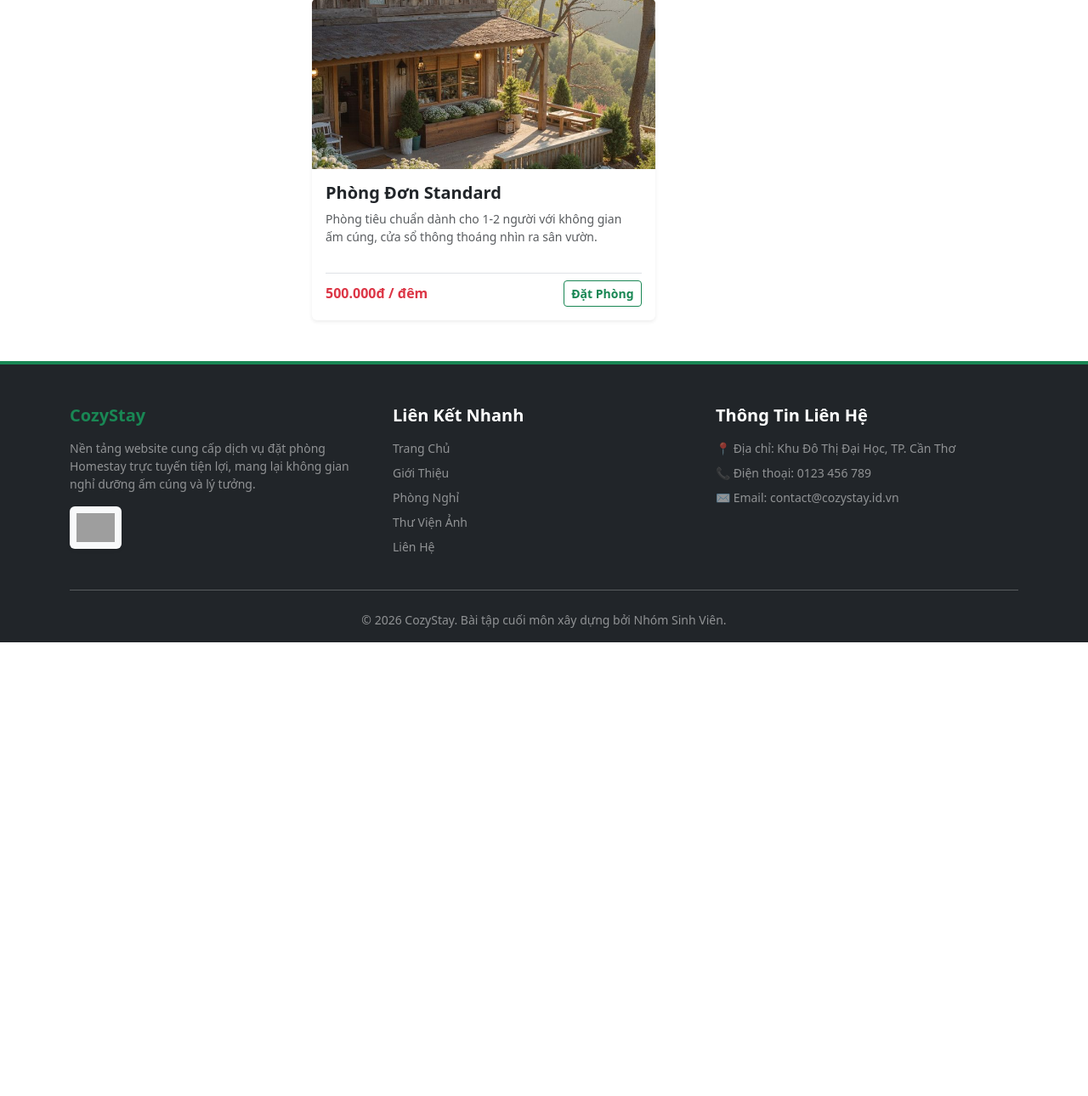
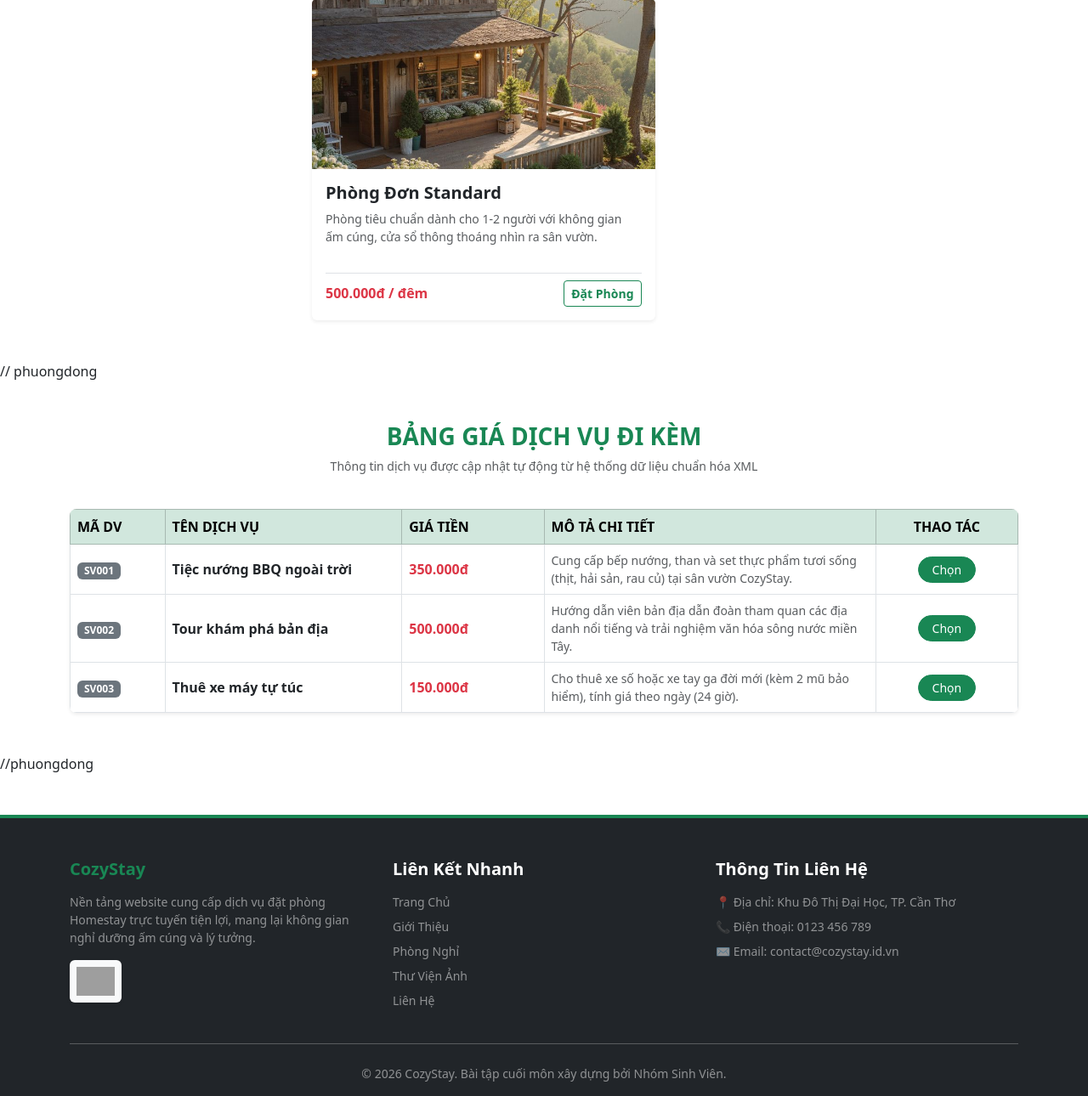
Before and after one commit to odeka1/HomeStay-Hoc-phan-cong-nghe-web, a PHP site: page /pages/rooms.php in a window 1280 px wide. Shown: the part 699-1989 px from the top of the page at 85% size. Before the commit the page ends 1455 px from the top, so only its background shows below. Run offline with PHP 8.4, Linux system fonts and the light colour scheme; data comes from the database, SQL or seed files in the repository; grey boxes are pictures that could not be loaded.

Commit message:
24/6/2026

```diff
--- a/public_html/assets/js/main.js
+++ b/public_html/assets/js/main.js
@@ -2,61 +2,318 @@ document.addEventListener("DOMContentLoaded", function () {
     // 1. Khởi tạo đối tượng XMLHttpRequest
     var xhr = new XMLHttpRequest();
 
-    // 2. Tự động kiểm tra đường dẫn để chạy được ở cả trang chủ lẫn các trang con trong pages/
+    // 2. Xác định đường dẫn động đến file services.xml dựa theo trang hiện tại
     var currentPath = window.location.pathname;
-    var xmlUrl = "public_html/components/services.xml"; // Đường dẫn nếu đang đứng ở trang chủ index.php
+    var xmlUrl = "components/services.xml"; // Trang chủ index.php
 
     if (currentPath.includes("/pages/")) {
-        xmlUrl = "../components/services.xml"; // Đường dẫn nếu đang đứng ở trong thư mục pages/
+        xmlUrl = "../components/services.xml"; // Các trang trong thư mục pages/ (ví dụ rooms.php)
     }
 
-    // Cấu hình yêu cầu GET gọi file XML của bạn
     xhr.open("GET", xmlUrl, true);
 
-    // 3. Xử lý dữ liệu khi hệ thống đọc file XML thành công
+    // 3. Xử lý dữ liệu XML khi tải thành công
     xhr.onreadystatechange = function () {
         if (xhr.readyState === 4 && xhr.status === 200) {
             var xmlDoc = xhr.responseXML;
-            var services = xmlDoc.getElementsByTagName("service");
-            var htmlContent = '<div class="row">';
 
-            // Vòng lặp duyệt qua từng dịch vụ trong file XML của bạn
-            for (var i = 0; i < services.length; i++) {
-                var id = services[i].getAttribute("id"); // Lấy mã ID đã chuẩn hóa
-                var name = services[i].getElementsByTagName("name")[0].textContent;
-                var price = services[i].getElementsByTagName("price")[0].textContent;
-                var description = services[i].getElementsByTagName("description")[0].textContent;
+            // Tiếp cận phần tử gốc <services>
+            var root = xmlDoc.documentElement;
 
-                // Định dạng hiển thị tiền tệ VND (Ví dụ: 350000 thành 350.000đ)
-                var formattedPrice = new Intl.NumberFormat('vi-VN').format(price) + 'đ';
+            // Khởi tạo chuỗi HTML dạng Bảng (Table Bootstrap)
+            var tableContent = `
+                <div class="table-responsive shadow-sm rounded-3">
+                    <table class="table table-bordered table-hover align-middle mb-0 bg-white">
+                        <thead class="table-success text-uppercase">
+                            <tr>
+                                <th scope="col" style="width: 10%;">Mã DV</th>
+                                <th scope="col" style="width: 25%;">Tên Dịch Vụ</th>
+                                <th scope="col" style="width: 15%;">Giá Tiền</th>
+                                <th scope="col">Mô Tả Chi Tiết</th>
+                                <th scope="col" style="width: 15%;" class="text-center">Thao tác</th>
+                            </tr>
+                        </thead>
+                        <tbody>
+            `;
 
-                // Tạo cấu trúc card Bootstrap đẹp mắt, đồng bộ với CozyStay
-                htmlContent += `
-                    <div class="col-12 col-md-4 mb-4">
-                        <div class="card h-100 shadow-sm border-0" style="border-radius: 12px; overflow: hidden;">
-                            <div class="card-body bg-light">
-                                <span class="badge bg-success mb-2">Mã: ${id}</span>
-                                <h5 class="card-title fw-bold text-dark">${name}</h5>
-                                <p class="card-text text-muted small mb-0">${description}</p>
-                            </div>
-                            <div class="card-footer bg-white border-0 d-flex justify-content-between align-items-center pb-3">
-                                <span class="text-danger fw-bold fs-5">${formattedPrice}</span>
-                                <button class="btn btn-outline-success btn-sm px-3 rounded-pill">Đặt kèm</button>
-                            </div>
-                        </div>
-                    </div>
-                `;
+            // DÙNG XML DOM: Lấy phần tử con đầu tiên của <services> (đây là một thẻ <service>)
+            var serviceNode = root.firstChild;
+
+            // Duyệt qua tất cả các nút con bằng vòng lặp Node Sibling
+            while (serviceNode) {
+                // Kiểm tra chắc chắn nút đó là một ELEMENT_NODE (nodeType === 1, tránh đọc nhầm khoảng trắng/xuống dòng)
+                if (serviceNode.nodeType === 1) {
+
+                    // Lấy thuộc tính id từ thẻ <service>
+                    var id = serviceNode.getAttribute("id");
+                    var name = "", price = "", description = "";
+
+                    // Tiếp cận các node con bên trong <service> bằng cách đi từ đứa con đầu tiên (firstChild)
+                    var childNode = serviceNode.firstChild;
+
+                    while (childNode) {
+                        if (childNode.nodeType === 1) {
+                            // Dùng nodeName để phân loại dữ liệu
+                            if (childNode.nodeName === "name") {
+                                name = childNode.textContent;
+                            } else if (childNode.nodeName === "price") {
+                                price = childNode.textContent;
+                            } else if (childNode.nodeName === "description") {
+                                description = childNode.textContent;
+                            }
+                        }
+                        // Di chuyển sang nút con kế tiếp (thẻ anh em tiếp theo như từ <name> sang <price>)
+                        childNode = childNode.nextSibling;
+                    }
+
+                    // Định dạng giá tiền tệ VND
+                    var formattedPrice = new Intl.NumberFormat('vi-VN').format(price) + 'đ';
+
+                    // Cộng dồn từng dòng (tr) vào bảng dữ liệu
+                    tableContent += `
+                        <tr>
+                            <td><span class="badge bg-secondary px-2 py-1">${id}</span></td>
+                            <td class="fw-bold text-dark">${name}</td>
+                            <td class="text-danger fw-bold">${formattedPrice}</td>
+                            <td class="text-muted small">${description}</td>
+                            <td class="text-center">
+                                <button class="btn btn-success btn-sm rounded-pill px-3">Chọn</button>
+                            </td>
+                        </tr>
+                    `;
+                }
+                // DÙNG XML DOM: Di chuyển sang thẻ <service> kế tiếp trong danh sách
+                serviceNode = serviceNode.nextSibling;
             }
-            htmlContent += '</div>';
 
-            // 4. Đổ dữ liệu vào vùng chứa HTML trên trang web
-            var serviceContainer = document.getElementById("xml-services-container");
-            if (serviceContainer) {
-                serviceContainer.innerHTML = htmlContent;
+            tableContent += `
+                        </tbody>
+                    </table>
+                </div>
+            `;
+
+            // 4. Tìm vùng chứa trên giao diện web và đổ bảng dữ liệu vào không cần load lại trang
+            var serviceTableContainer = document.getElementById("xml-services-table-container");
+            if (serviceTableContainer) {
+                serviceTableContainer.innerHTML = tableContent;
             }
         }
     };
 
-    // Gửi yêu cầu đi
     xhr.send();
+
+    // ==========================================
+    // KHU VỰC KIỂM TRA DỮ LIỆU ĐẦU VÀO (VALIDATION FORM)
+    // ==========================================
+
+    // Hàm phụ hiển thị lỗi sử dụng class Bootstrap 5
+    function showError(input, message) {
+        input.classList.add("is-invalid");
+        input.classList.remove("is-valid");
+
+        let feedback = input.nextElementSibling;
+        // Nếu input nằm trong form-floating, hoặc phần tử tiếp theo không phải invalid-feedback
+        if (!feedback || !feedback.classList.contains("invalid-feedback")) {
+            feedback = document.createElement("div");
+            feedback.className = "invalid-feedback";
+            input.parentNode.insertBefore(feedback, input.nextSibling);
+        }
+        feedback.textContent = message;
+    }
+
+    // Hàm phụ xóa hiển thị lỗi
+    function clearError(input) {
+        input.classList.remove("is-invalid");
+        if (input.hasAttribute("required") && input.value.trim() !== "") {
+            input.classList.add("is-valid");
+        } else {
+            input.classList.remove("is-valid");
+        }
+
+        const feedback = input.nextElementSibling;
+        if (feedback && feedback.classList.contains("invalid-feedback")) {
+            feedback.remove();
+        }
+    }
+
+    // Cài đặt lắng nghe thay đổi của input để xóa lỗi thời gian thực (Real-time UX)
+    function setupRealTimeValidation(form) {
+        const inputs = form.querySelectorAll("input, textarea, select");
+        inputs.forEach(input => {
+            input.addEventListener("input", function () {
+                clearError(input);
+            });
+            input.addEventListener("change", function () {
+                clearError(input);
+            });
+        });
+    }
+
+    // Các biểu thức chính quy (Regex) kiểm tra định dạng
+    const emailRegex = /^[^\s@]+@[^\s@]+\.[^\s@]+$/;
+    const phoneRegex = /^(0|\+84)[3|5|7|8|9][0-9]{8}$/;
+
+    // 1. Kiểm tra Dữ Liệu Cho Phiếu Đặt Phòng (bookingForm)
+    const bookingForm = document.getElementById("bookingForm");
+    if (bookingForm) {
+        setupRealTimeValidation(bookingForm);
+
+        bookingForm.addEventListener("submit", function (e) {
+            let isValid = true;
+
+            const guestName = document.getElementById("guestName");
+            const guestPhone = document.getElementById("guestPhone");
+            const guestEmail = document.getElementById("guestEmail");
+            const checkInDate = document.getElementById("checkInDate");
+            const checkOutDate = document.getElementById("checkOutDate");
+            const termCheck = document.getElementById("termCheck");
+
+            // Kiểm tra Họ tên
+            if (!guestName.value.trim()) {
+                showError(guestName, "Họ và tên khách hàng không được để trống.");
+                isValid = false;
+            } else {
+                clearError(guestName);
+            }
+
+            // Kiểm tra Số điện thoại di động
+            if (!guestPhone.value.trim()) {
+                showError(guestPhone, "Số điện thoại không được để trống.");
+                isValid = false;
+            } else if (!phoneRegex.test(guestPhone.value.trim())) {
+                showError(guestPhone, "Số điện thoại di động không hợp lệ (ví dụ: 0901234567, gồm 10 chữ số).");
+                isValid = false;
+            } else {
+                clearError(guestPhone);
+            }
+
+            // Kiểm tra Email liên hệ
+            if (!guestEmail.value.trim()) {
+                showError(guestEmail, "Địa chỉ Email không được để trống.");
+                isValid = false;
+            } else if (!emailRegex.test(guestEmail.value.trim())) {
+                showError(guestEmail, "Định dạng Email không chính xác (ví dụ: nguyenan@gmail.com).");
+                isValid = false;
+            } else {
+                clearError(guestEmail);
+            }
+
+            // Kiểm tra Ngày Nhận / Trả Phòng
+            let checkIn = null;
+            let checkOut = null;
+
+            if (!checkInDate.value) {
+                showError(checkInDate, "Vui lòng lựa chọn ngày nhận phòng.");
+                isValid = false;
+            } else {
+                checkIn = new Date(checkInDate.value);
+                checkIn.setHours(0, 0, 0, 0);
+                const today = new Date();
+                today.setHours(0, 0, 0, 0);
+
+                if (checkIn < today) {
+                    showError(checkInDate, "Ngày nhận phòng không được là ngày trong quá khứ.");
+                    isValid = false;
+                } else {
+                    clearError(checkInDate);
+                }
+            }
+
+            if (!checkOutDate.value) {
+                showError(checkOutDate, "Vui lòng lựa chọn ngày trả phòng.");
+                isValid = false;
+            } else {
+                checkOut = new Date(checkOutDate.value);
+                checkOut.setHours(0, 0, 0, 0);
+
+                if (checkIn && checkOut <= checkIn) {
+                    showError(checkOutDate, "Ngày trả phòng phải diễn ra sau ngày nhận phòng ít nhất 1 ngày.");
+                    isValid = false;
+                } else {
+                    clearError(checkOutDate);
+                }
+            }
+
+            // Kiểm tra ô cam kết điều khoản
+            if (termCheck && !termCheck.checked) {
+                showError(termCheck, "Bạn bắt buộc phải tích chọn đồng ý tuân thủ nội quy.");
+                isValid = false;
+            } else if (termCheck) {
+                clearError(termCheck);
+            }
+
+            // Ngăn chặn submit nếu có lỗi và tự động scroll/focus trường lỗi đầu tiên
+            if (!isValid) {
+                e.preventDefault();
+                const firstInvalid = bookingForm.querySelector(".is-invalid");
+                if (firstInvalid) {
+                    firstInvalid.scrollIntoView({ behavior: "smooth", block: "center" });
+                    firstInvalid.focus();
+                }
+            }
+        });
+    }
+
+    // 2. Kiểm tra Dữ Liệu Cho Form Liên Hệ (contactForm)
+    const contactForm = document.getElementById("contactForm");
+    if (contactForm) {
+        setupRealTimeValidation(contactForm);
+
+        contactForm.addEventListener("submit", function (e) {
+            let isValid = true;
+
+            const nameInput = document.getElementById("floatingName");
+            const phoneInput = document.getElementById("floatingPhone");
+            const emailInput = document.getElementById("floatingEmail");
+            const messageInput = document.getElementById("floatingMessage");
+
+            // Kiểm tra tên liên hệ
+            if (!nameInput.value.trim()) {
+                showError(nameInput, "Vui lòng nhập họ và tên của bạn.");
+                isValid = false;
+            } else {
+                clearError(nameInput);
+            }
+
+            // Kiểm tra số điện thoại
+            if (!phoneInput.value.trim()) {
+                showError(phoneInput, "Vui lòng cung cấp số điện thoại liên hệ.");
+                isValid = false;
+            } else if (!phoneRegex.test(phoneInput.value.trim())) {
+                showError(phoneInput, "Số điện thoại di động không hợp lệ (gồm 10 chữ số bắt đầu bằng số 0).");
+                isValid = false;
+            } else {
+                clearError(phoneInput);
+            }
+
+            // Kiểm tra email
+            if (!emailInput.value.trim()) {
+                showError(emailInput, "Vui lòng nhập địa chỉ Email.");
+                isValid = false;
+            } else if (!emailRegex.test(emailInput.value.trim())) {
+                showError(emailInput, "Địa chỉ Email không đúng cấu trúc (ví dụ: name@domain.com).");
+                isValid = false;
+            } else {
+                clearError(emailInput);
+            }
+
+            // Kiểm tra tin nhắn
+            if (!messageInput.value.trim()) {
+                showError(messageInput, "Vui lòng để lại nội dung chi tiết tin nhắn.");
+                isValid = false;
+            } else {
+                clearError(messageInput);
+            }
+
+            // Ngăn chặn submit nếu có lỗi
+            if (!isValid) {
+                e.preventDefault();
+                const firstInvalid = contactForm.querySelector(".is-invalid");
+                if (firstInvalid) {
+                    firstInvalid.scrollIntoView({ behavior: "smooth", block: "center" });
+                    firstInvalid.focus();
+                }
+            }
+        });
+    }
 });
--- a/public_html/pages/booking.php
+++ b/public_html/pages/booking.php
@@ -116,7 +116,7 @@ if ($result_room && $result_room->num_rows > 0) {
             <div class="card border-0 shadow-sm p-4 p-md-5">
                 <h4 class="fw-bold text-dark mb-4">Thông Tin Đăng Ký Lưu Trú</h4>
 
-                <form action="booking.php?id=<?php echo $room_id; ?>" method="POST" id="bookingForm">
+                <form action="booking.php?id=<?php echo $room_id; ?>" method="POST" id="bookingForm" novalidate>
                     <input type="hidden" name="room_id" value="<?php echo $room_id; ?>">
 
                     <div class="row g-3">
--- a/public_html/pages/rooms.php
+++ b/public_html/pages/rooms.php
@@ -124,7 +124,23 @@ $result = $conn->query($sql);
 
     </div>
 </div>
+// phuongdong
+<div class="container my-5">
+    <div class="row mb-4">
+        <div class="col-12 text-center">
+            <h3 class="fw-bold text-success text-uppercase">Bảng Giá Dịch Vụ Đi Kèm</h3>
+            <p class="text-muted small">Thông tin dịch vụ được cập nhật tự động từ hệ thống dữ liệu chuẩn hóa XML</p>
+        </div>
+    </div>
 
+    <div id="xml-services-table-container">
+        <div class="text-center my-3 text-muted">
+            <div class="spinner-border spinner-border-sm text-success me-2" role="status"></div>
+            Đang tải dữ liệu dịch vụ từ hệ thống...
+        </div>
+    </div>
+</div>
+//phuongdong
 <?php
 // Nhúng chân trang hệ thống
 include_once '../components/footer.php';
```
Also changed, not shown: public_html/index.php (+5 -5 lines).
